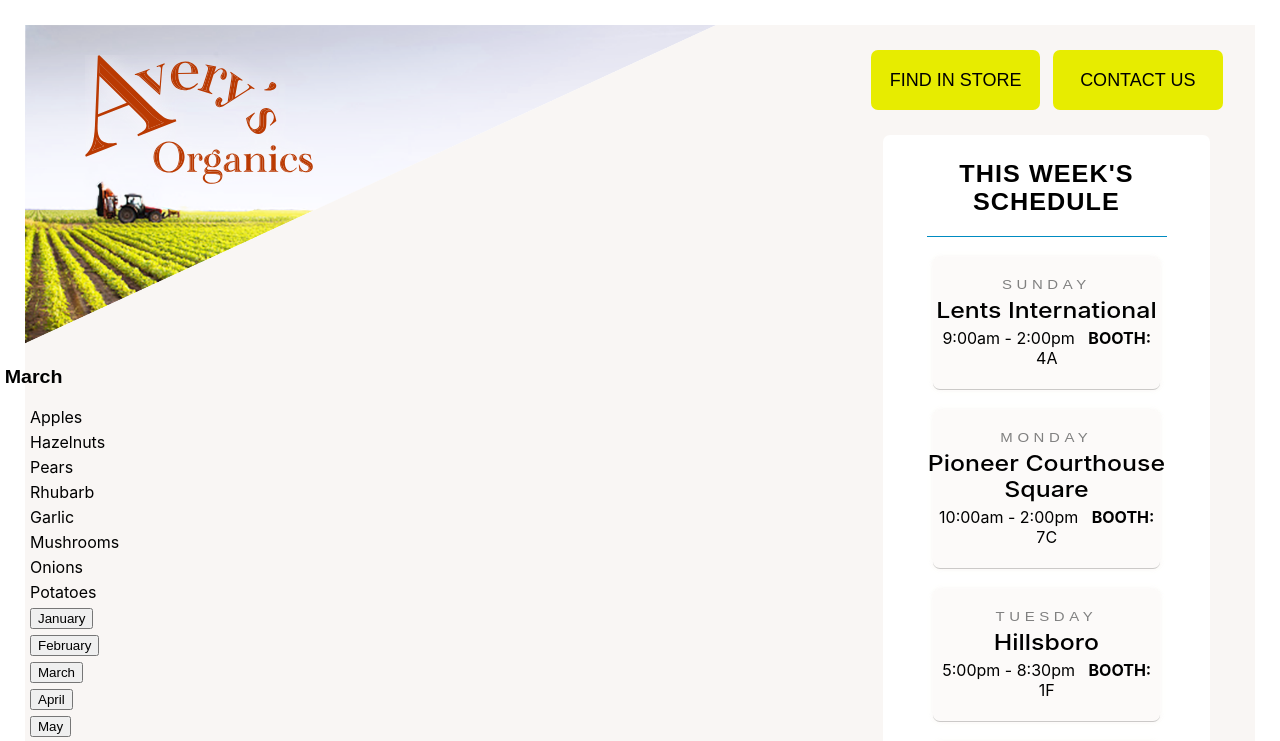
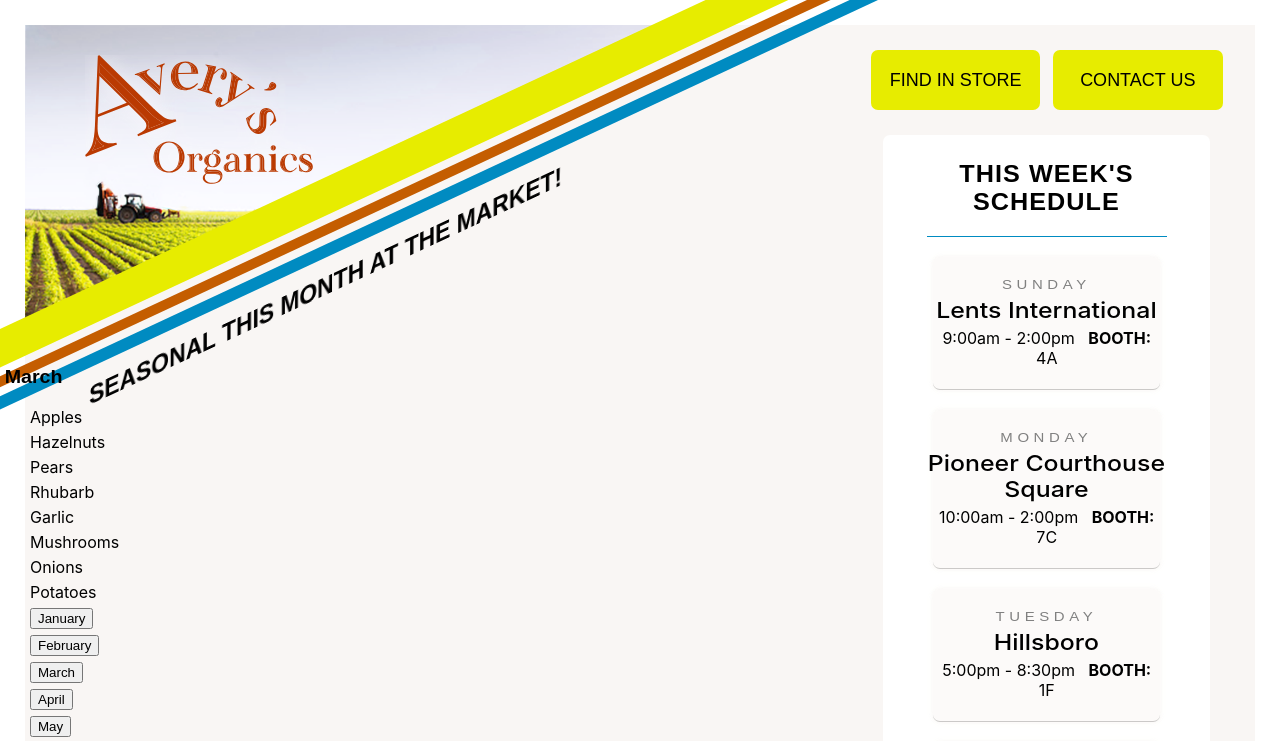
Before and after one commit to jenniferholcomb/FarmersMarket, a React (Create React App) app: page / in a window 1280 px wide. Shown: the top 741 px of the page. Built offline with nearby package versions, Linux system fonts and the light colour scheme.

Commit message:
diagonal lines + diagonal text

```diff
--- a/src/components/SeasonalControl.js
+++ b/src/components/SeasonalControl.js
@@ -322,6 +322,11 @@
 
           <div className="clip">
             <img src={logoImage} alt="Farm field" />
+            <div className="diag-lines-yellow"></div>
+            <div className="diag-lines-red"></div>
+            <div className="diag-lines-blue">
+              <h3 className="seasonal-text">SEASONAL THIS MONTH AT THE MARKET!</h3>
+            </div>
           </div>
           <div className="overlay">
             <img src={logoArt} alt="Logo" />
--- a/src/index.css
+++ b/src/index.css
@@ -29,12 +29,14 @@
   position: relative;
 }
 
+
 .clip img {
   /* -webkit-clip-path: polygon(0 0, 0 100px, 100px 80px, 100px 0);  */
   clip-path: polygon(0 0, 0 100%, 100% 0, 0 0);
   z-index: 999;
   width: 85%;
   top: 0;
+  min-width: 590px;
 }
 
 .overlay {
@@ -42,9 +44,57 @@
   top: 30px;
   width: 28%;
   left: 60px;
+  min-width: 180px;
 }
 
+.diag-lines-yellow {
+  position: fixed;
+  width: 100%;
+  height: 35px;
+  background-color: rgb(231, 236, 0);
+  transform: rotate(155deg) skewX(-25deg);
+  top: 79px;
+  left: -100px;
+  min-width: 1050px;
+}
 
+.diag-lines-red {
+  position: fixed;
+  width: 100%;
+  height: 10px;
+  background-color: rgb(196, 93, 0);
+  transform: rotate(155deg) skewX(-25deg);
+  top: 125px;
+  left: -100px;
+  min-width: 1050px;
+}
+
+.diag-lines-blue {
+  position: fixed;
+  width: 100%;
+  height: 12px;
+  background-color: rgb(0, 139, 193);
+  transform: rotate(335deg) skewX(-25deg);
+  top: 145px;
+  left: -100px;
+  min-width: 1050px;
+}
+
+.seasonal-text {
+  position: absolute;
+  /* transform: rotate(335deg) skewX(-25deg); */
+  font-size: 24px;
+  top: 0px;
+  left: 155px;
+}
+/* .diag-lines {
+  display: inline-block;
+  overflow: hidden;
+  margin: 0 3em;
+  width: 10em;
+  height: 8.66em;
+  transform: rotate(-30deg) skewX(30deg);
+} */
 
 
 #calendar {
```
